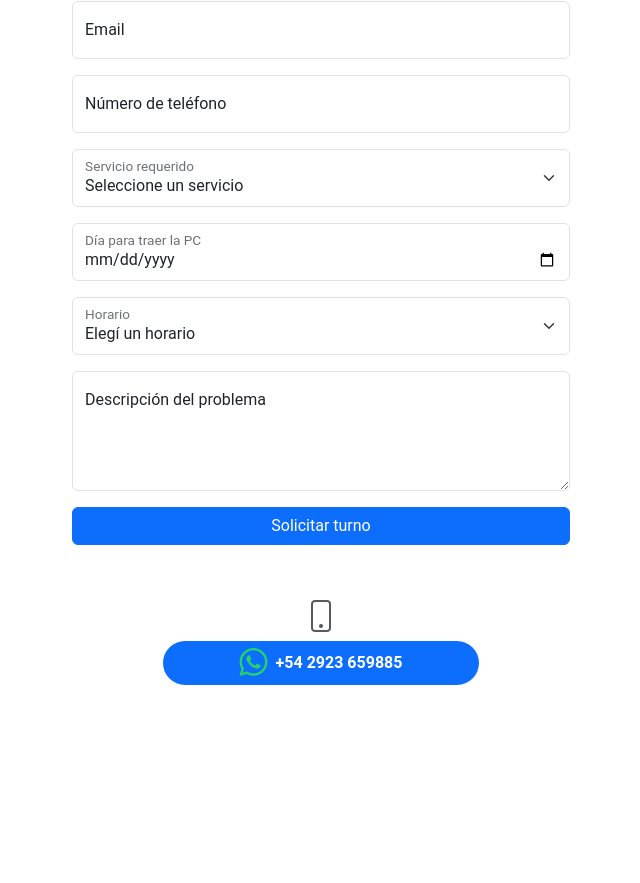
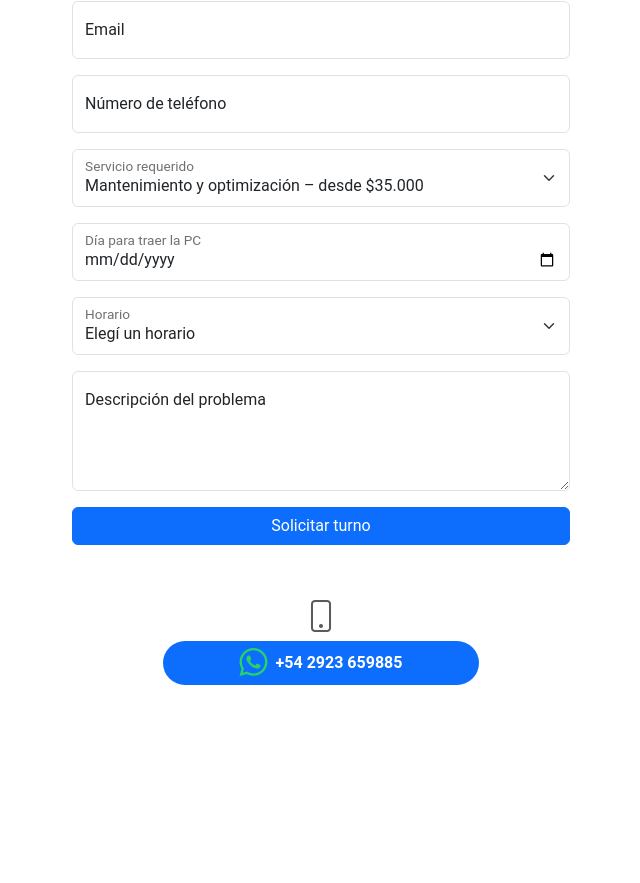
Before and after one commit to SimonEtchegno/VF_final, a Next.js app: page /Contacto in a window 1280 px wide. Shown: the part 1424-2307 px from the top of the page, without its empty margins (319-959 px from the left). Built offline with nearby package versions, Linux system fonts and the light colour scheme.

Commit message:
cambios horarios

```diff
--- a/src/app/Contacto/page.jsx
+++ b/src/app/Contacto/page.jsx
@@ -37,11 +37,15 @@ export default function Contacto_() {
 
     // 2) Si guardó OK, armar WhatsApp
     const serviciosMap = {
-      reparacion: "Reparación de PCs",
-      mantenimiento: "Mantenimiento",
-      software: "Instalación de Software",
-      cambio_bateria: "Cambio de Batería",
-    };
+    mantenimiento: "Mantenimiento y optimización – desde $35.000",
+    pc_lenta: "PC lenta / bajo rendimiento – desde $30.000",
+    formateo: "Formateo e instalación de Windows – desde $50.000",
+    virus: "Eliminación de virus – desde $30.000",
+    programas: "Instalación de programas – desde $20.000",
+    backup: "Backup / recuperación de datos – desde $45.000",
+    red: "Problemas de internet / red – desde $30.000",
+    soporte: "Soporte técnico general – desde $30.000",
+};
 
     const servicioLabel = serviciosMap[payload.service] ?? payload.service;
 
@@ -110,11 +114,14 @@ export default function Contacto_() {
 
                 <div className="form-floating mb-3">
                   <select className="form-select" id="service" name="service" required>
-                    <option value="">Seleccione un servicio</option>
-                    <option value="reparacion">Reparación de PCs - $1000</option>
-                    <option value="mantenimiento">Mantenimiento - $500</option>
-                    <option value="software">Instalación de Software - $800</option>
-                    <option value="cambio_bateria">Cambio de Batería - $600</option>
+                    <option value="mantenimiento">Mantenimiento y optimización – desde $35.000</option>
+                    <option value="pc_lenta">PC lenta / bajo rendimiento – desde $30.000</option>
+                    <option value="formateo">Formateo e instalación de Windows – desde $50.000</option>
+                    <option value="virus">Eliminación de virus – desde $30.000</option>
+                    <option value="programas">Instalación de programas – desde $20.000</option>
+                    <option value="backup">Backup y recuperación de datos – desde $25.000</option>
+                    <option value="red">Problemas de internet / red – desde $20.000</option>
+                    <option value="soporte">Soporte técnico general</option>
                   </select>
                   <label htmlFor="service">Servicio requerido</label>
                 </div>
@@ -134,11 +141,16 @@ export default function Contacto_() {
                 <div className="form-floating mb-3">
                   <select className="form-select" id="timeSlot" name="timeSlot" required>
                     <option value="">Elegí un horario</option>
-                    <option value="10:00">10:00</option>
-                    <option value="11:30">11:30</option>
                     <option value="15:00">15:00</option>
+                    <option value="15:30">15:30</option>
+                    <option value="16:00">16:00</option>
                     <option value="16:30">16:30</option>
+                    <option value="17:00">17:00</option>
+                    <option value="17:30">17:30</option>
                     <option value="18:00">18:00</option>
+                    <option value="18:30">18:30</option>
+                    <option value="19:00">19:00</option>
+                    <option value="19:30">19:30</option>
                   </select>
                   <label htmlFor="timeSlot">Horario</label>
                 </div>
--- a/src/app/Nosotros/page.jsx
+++ b/src/app/Nosotros/page.jsx
@@ -156,7 +156,7 @@ export default function Nosotros_() {
                   <a href="#" className="text-dark mx-2">
                     <i className="bi bi-instagram"></i>
                   </a>
-                  <a href="#" className="text-dark mx-2">
+                  <a href="https://www.linkedin.com/in/sim%C3%B3n-etchegno-465a21213/" className="text-dark mx-2">
                     <i className="bi bi-linkedin"></i>
                   </a>
                 </div>
```
